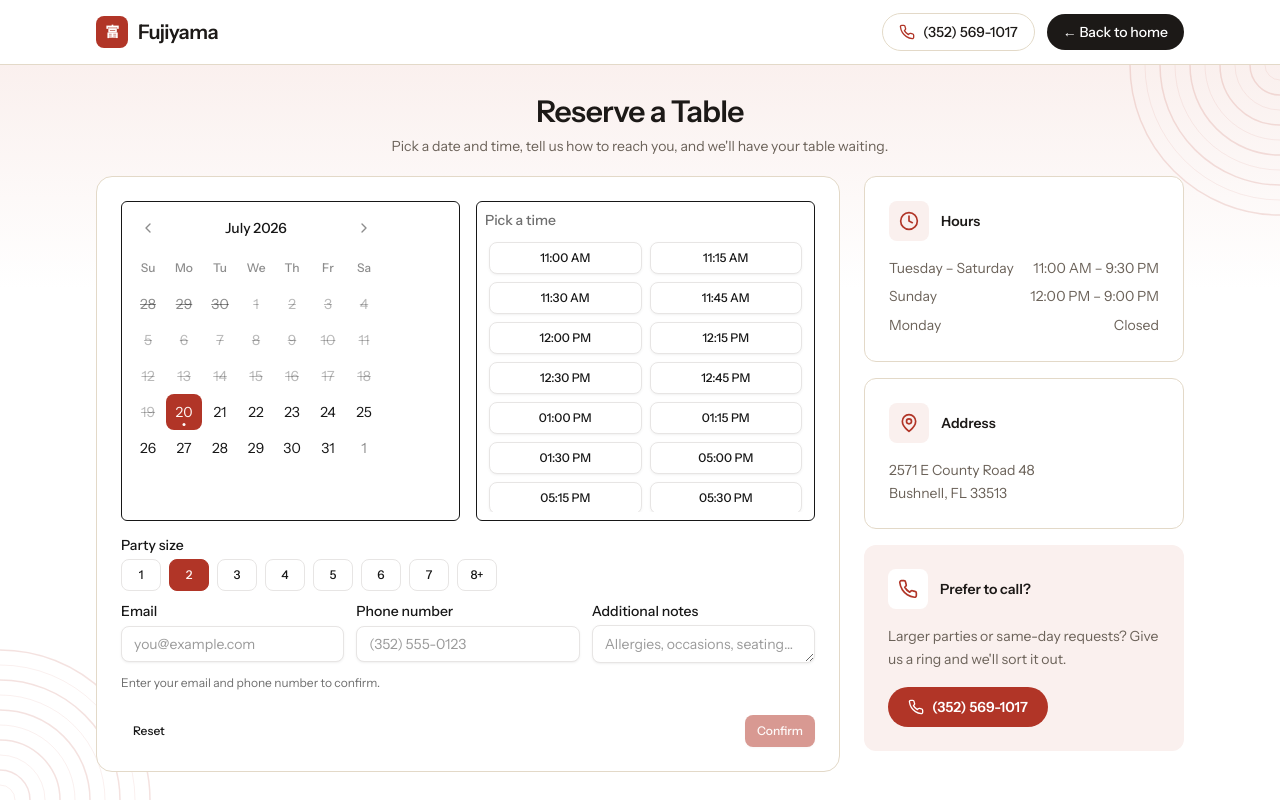
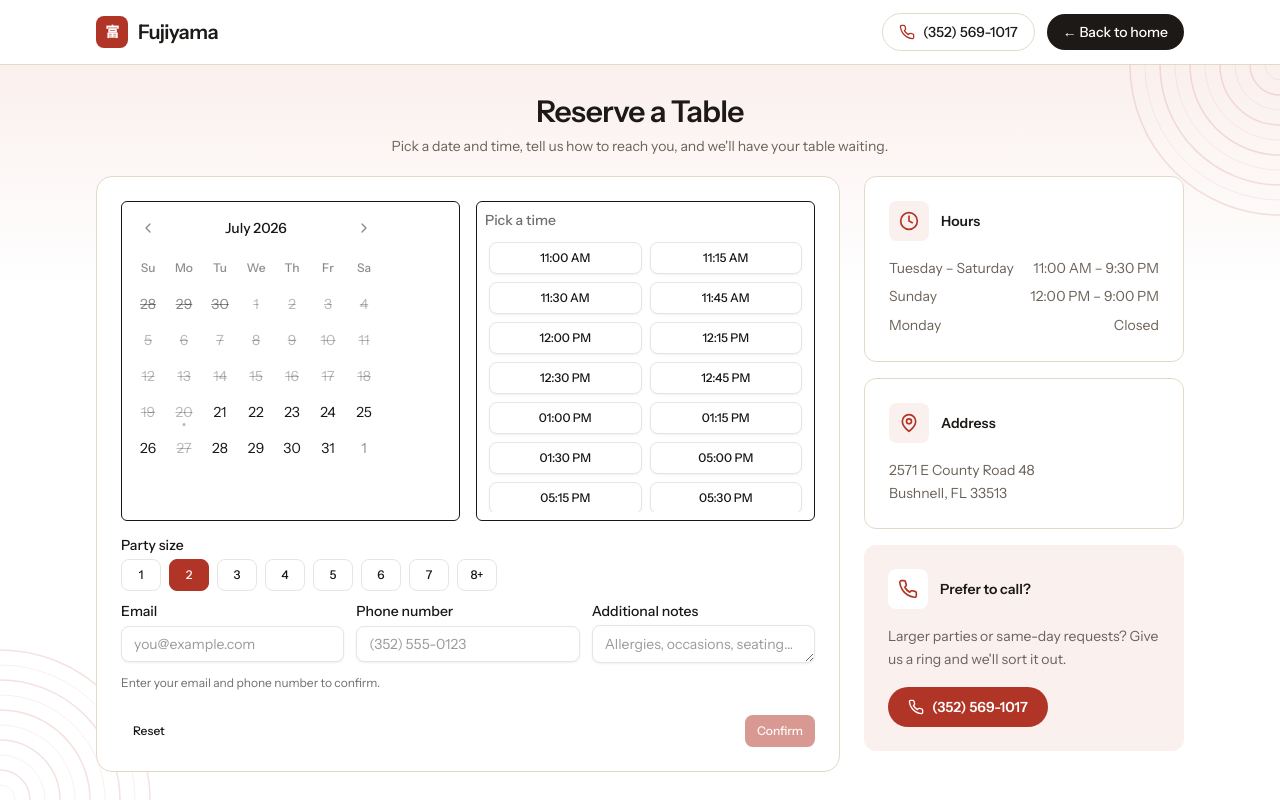
Before and after one commit to Kevinli7673/Fujiyama-Website, a Next.js app: page /reserve in a window 1280 px wide. Built offline with nearby package versions, Linux system fonts and the light colour scheme.

Commit message:
Disable Mondays and remove default date pre-selection in reservation calendar

```diff
--- a/src/app/reserve/page.tsx
+++ b/src/app/reserve/page.tsx
@@ -52,7 +52,7 @@ export default function ReservePage() {
   const [selection, setSelection] = React.useState<{
     date?: Date;
     time?: string;
-  }>({ date: new Date() });
+  }>({});
   const [confirmed, setConfirmed] = React.useState<{
     date?: Date;
     time?: string;
--- a/src/components/ui/calendar-scheduler.tsx
+++ b/src/components/ui/calendar-scheduler.tsx
@@ -42,7 +42,7 @@ function CalendarScheduler({
   summary,
   children,
 }: CalendarSchedulerProps) {
-  const [date, setDate] = React.useState<Date | undefined>(new Date());
+  const [date, setDate] = React.useState<Date | undefined>();
   const [time, setTime] = React.useState<string | undefined>();
 
   const update = (next: { date?: Date; time?: string }) => {
@@ -68,7 +68,7 @@ function CalendarScheduler({
               mode="single"
               selected={date}
               onSelect={(d) => update({ date: d })}
-              disabled={{ before: new Date() }}
+              disabled={[{ before: new Date() }, { dayOfWeek: [1] }]}
               className="rounded-md"
             />
           </div>
```
